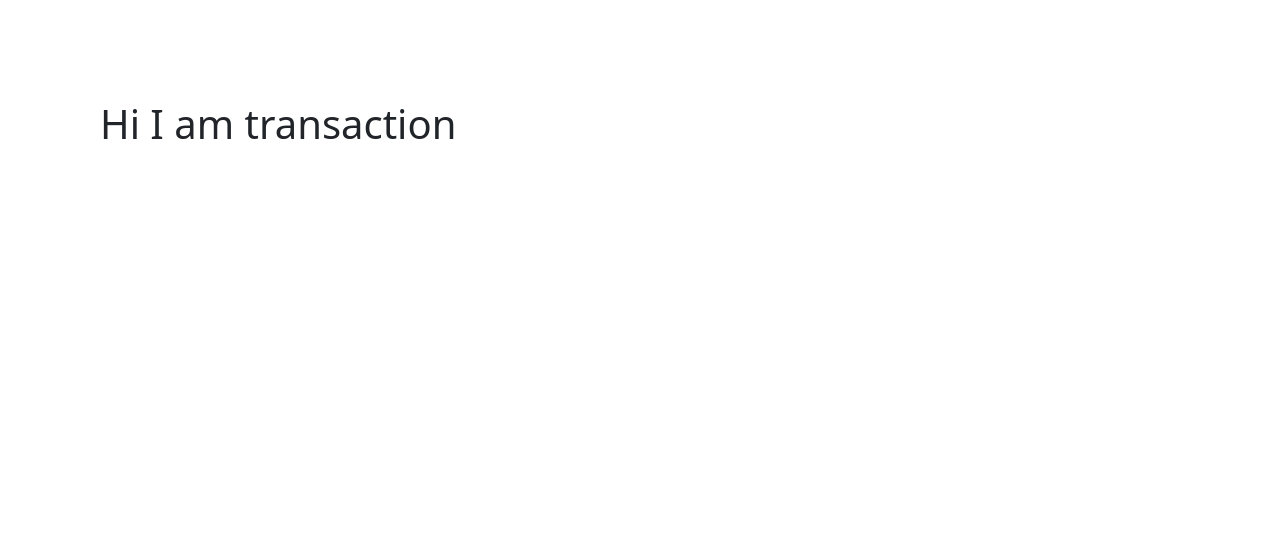
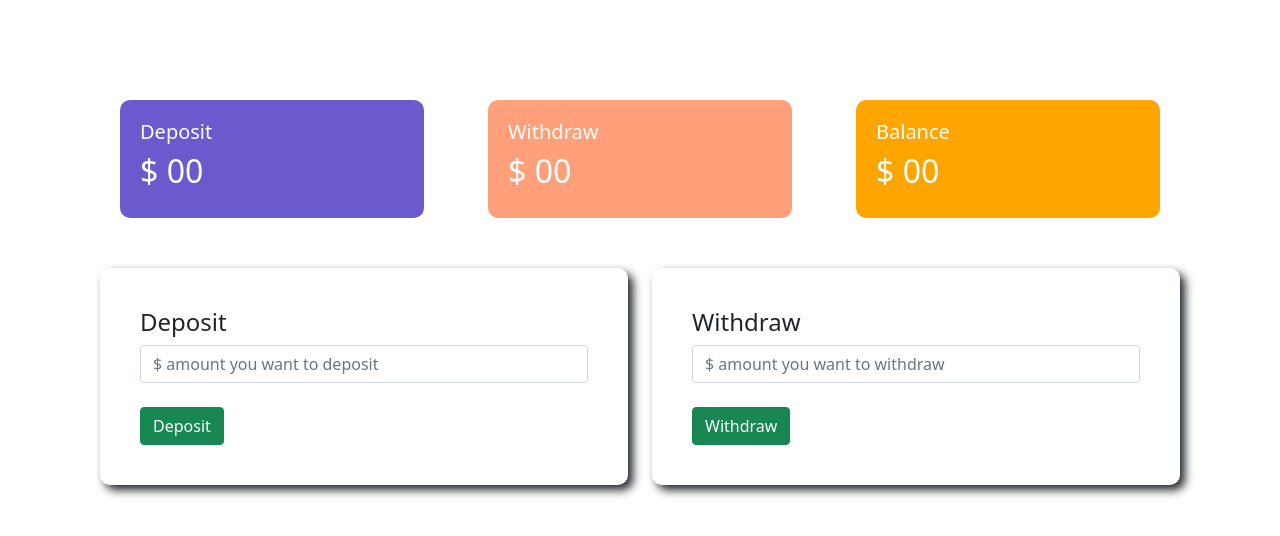
Before and after one commit to Jubo004/pioneer-bank, a plain HTML site: page index.html in a window 1280 px wide. Both pictures are taken after a click on the button "Enter". Drawn offline with nearby package versions, Linux system fonts and the light colour scheme.

Commit message:
Almost Done

```diff
--- a/index.html
+++ b/index.html
@@ -1,42 +1,120 @@
 <!DOCTYPE html>
 <html lang="en">
+
 <head>
     <meta charset="UTF-8">
     <meta http-equiv="X-UA-Compatible" content="IE=edge">
     <meta name="viewport" content="width=device-width, initial-scale=1.0">
     <title>Pioneer Bank</title>
-    <link href="https://cdn.jsdelivr.net/npm/bootstrap@5.0.1/dist/css/bootstrap.min.css" rel="stylesheet" integrity="sha384-+0n0xVW2eSR5OomGNYDnhzAbDsOXxcvSN1TPprVMTNDbiYZCxYbOOl7+AMvyTG2x" crossorigin="anonymous">
+    <link href="https://cdn.jsdelivr.net/npm/bootstrap@5.0.1/dist/css/bootstrap.min.css" rel="stylesheet"
+        integrity="sha384-+0n0xVW2eSR5OomGNYDnhzAbDsOXxcvSN1TPprVMTNDbiYZCxYbOOl7+AMvyTG2x" crossorigin="anonymous">
     <link rel="stylesheet" href="style.css">
 </head>
+
 <body>
 
 
-    <div id="login-area">  <h1 class="text-center">Welcome to pionner bank</h1>
+    <div id="login-area">
+        <h1 class="text-center">Welcome to pionner bank</h1>
         <div class="submit-area">
             <h1>Login</h1>
             <input type="text" class="form-control" placeholder="Email">
             <br>
-        <input type="password"         class="form-control" placeholder="password">
+            <input type="password" class="form-control" placeholder="password">
             <br>
             <button id="login" class="btn btn-success">Enter</button>
         </div>
     </div>
     <div id="transaction-area">
-        <h1>Hi I am transaction</h1>
+        <div class="row">
+            <div class="col-md-4">
+                <div class="deposit status">
+                    <h5>Deposit</h5>
+                    <h2>$ <span id="currentDeposit">00</span></h2>
+                </div>
+            </div>
+            <div class="col-md-4">
+                <div class="withdraw status">
+                    <h5>Withdraw</h5>
+                    <h2>$ <span class="currentWithdraw">00</span></h2>
+                </div>
+            </div>
+            <div class="col-md-4">
+                <div class="balance status">
+                    <h5>Balance</h5>
+                    <h2>$ <span id="currentBalance">00</span></h2>
+                </div>
+            </div>
+        </div>
+        <div class="row">
+            <div class="col-md-6">
+                <div class="submit-area">
+                    <h4>Deposit</h4>
+                    <input type="text" id="depositAmount" class="form-control"
+                        placeholder="$ amount you want to deposit">
+                    <br>
+                    <button id="addDeposit" class="btn btn-success">Deposit</button>
+                </div>
+            </div>
+
+            <div class="col-md-6">
+                <div class="submit-area">
+                    <h4>Withdraw</h4>
+                    <input type="text" class="form-control" placeholder="$ amount you want to withdraw">
+                    <br>
+                    <button class="btn btn-success">Withdraw</button>
+                </div>
+            </div>
+        </div>
+
     </div>
     <script>
         const loginBtn = document.getElementById("login");
-        loginBtn.addEventListener("click", function(){
+        loginBtn.addEventListener("click", function () {
             const loginArea = document.getElementById("login-area");
             loginArea.style.display = "none";
             const transactionArea = document.getElementById("transaction-area");
             transactionArea.style.display = "block"
 
         })
+        //deposit button event
+        const depositBtn = document.getElementById("addDeposit");
+
+        depositBtn.addEventListener('click', function () {
+            const depositNumber = getInputNumber("depositAmount");
+
+            updateSpanText("currentDeposit", depositNumber)
+            updateSpanText("currentBalance", depositNumber)
+            document.getElementById("depositAmount").value = "";
+
+
+
+        })
+
+
+
+        function getInputNumber(id) {
+                const bfrStr = document.getElementById(id).value;
+                const aftNum = parseFloat(bfrStr);
+                return aftNum;
+            }
+        function updateSpanText(id, depositNumber){
+            const current = document.getElementById(id).innerText
+            const CurrentNumber = parseFloat(current)
+            const totalNumber = depositNumber + CurrentNumber;
+            document.getElementById(id).innerText = totalNumber;
+        }
+
+
+
+
+
+
     </script>
 
 
 
 
 </body>
+
 </html>
--- a/style.css
+++ b/style.css
@@ -1,5 +1,12 @@
 body{
     padding:100px;
+}
+
+.status{
+    margin: 0px 20px;
+    color:white;
+    padding: 20px;
+    border-radius: 10px;
 }
 .submit-area{
     margin-top: 50px;
@@ -10,3 +17,15 @@ body{
 #transaction-area{
     display: none;
 }
+.deposit{
+    margin: 0px 20px;
+    background-color: slateblue;
+}
+.withdraw{
+    margin: 0px 20px;
+    background-color: lightsalmon;
+}
+.balance{
+    margin: 0px 20px;
+    background-color: orange;
+}
```
Lines whose indentation alone changed are shown as unchanged.
